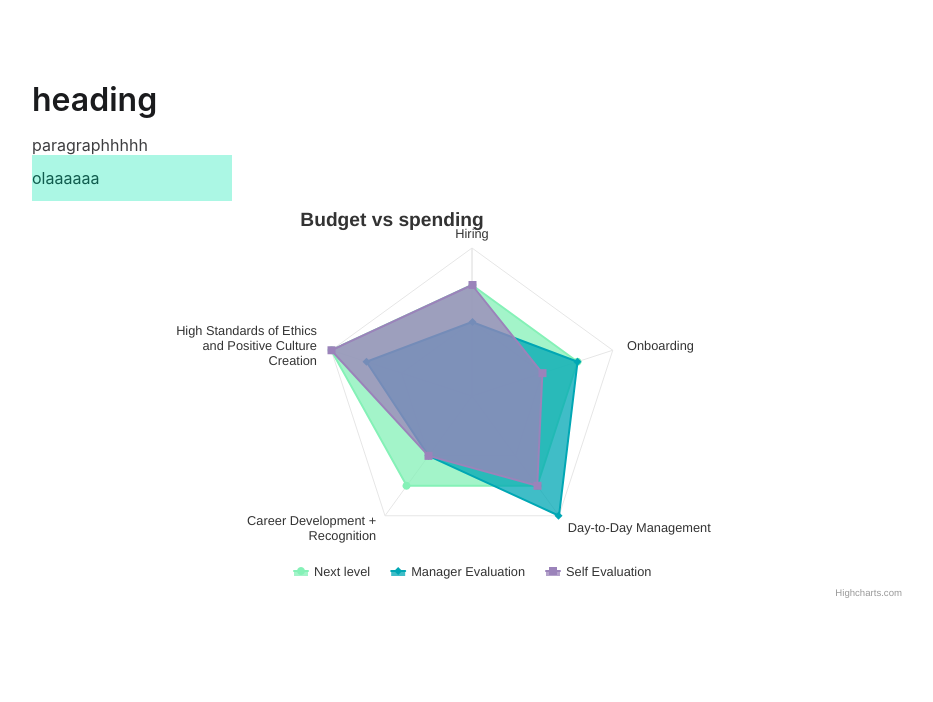
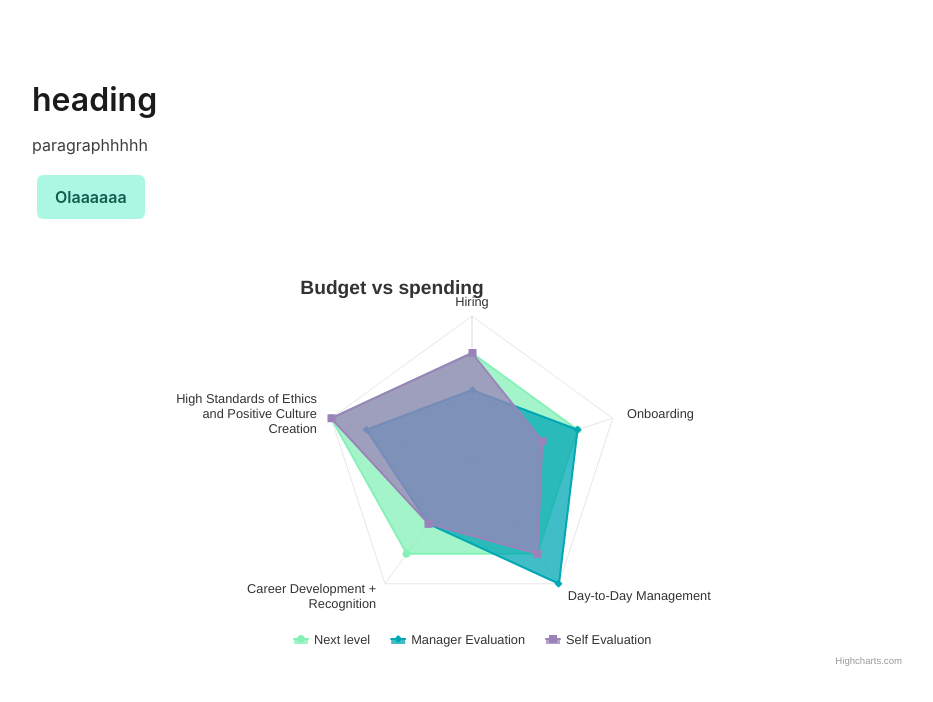
Before and after one commit to pt-br/iceo, a JavaScript app: page / in a window 1280 px wide. Shown: the top 702 px of the page, without its empty margins (168-1101 px from the left). Built offline with nearby package versions, Linux system fonts and the light colour scheme; the HTML template or start-up script is replaced by a standard one.

Commit message:
add 'mg' for custom margins

```diff
--- a/src/components/Button/Button.js
+++ b/src/components/Button/Button.js
@@ -1,8 +1,8 @@
 import { ButtonWrapper, ButtonText } from './Button.style';
 
-export const Button = ({ children, onClick }) => {
+export const Button = ({ children, mg, onClick }) => {
   return (
-    <ButtonWrapper onClick={onClick}>
+    <ButtonWrapper onClick={onClick} mg={mg}>
       <ButtonText>{children}</ButtonText>
     </ButtonWrapper>
   );
--- a/src/components/Button/Button.style.js
+++ b/src/components/Button/Button.style.js
@@ -4,12 +4,23 @@ import { colors } from 'utils';
 
 export const ButtonWrapper = styled.div`
   cursor: pointer;
-  max-width: 200px;
-  padding: 13px 0;
+  user-select: none;
+  border-radius: 6px;
+  padding: 12px 18px;
+  max-width: fit-content;
+  text-align: center;
+  transition: all 0.2s ease-in-out 0s;
   background-color: ${colors.button};
+  ${props => props.mg && `margin: ${props.mg}`};
+
+  &:hover {
+    background-color: ${colors.button_hover};
+  }
 `;
 
 export const ButtonText = styled.div`
   color: ${colors.button_text};
   font-size: 16px;
+  font-weight: 600;
+  text-transform: capitalize;
 `;
--- a/src/components/Heading/Heading.js
+++ b/src/components/Heading/Heading.js
@@ -1,12 +1,12 @@
 import { H1, H3, H4 } from './Heading.style';
 
-export const Heading = ({ children, type = 1 }) => {
+export const Heading = ({ children, mg, type = 1 }) => {
   switch (type) {
     case 3:
-      return <H3>{children}</H3>;
+      return <H3 mg={mg}>{children}</H3>;
     case 4:
-      return <H4>{children}</H4>;
+      return <H4 mg={mg}>{children}</H4>;
     default:
-      return <H1>{children}</H1>;
+      return <H1 mg={mg}>{children}</H1>;
   }
 };
--- a/src/components/Heading/Heading.style.js
+++ b/src/components/Heading/Heading.style.js
@@ -11,16 +11,19 @@ export const H1 = styled.h1`
   ${DefaultStyle};
 
   font-weight: 600;
+  ${props => props.mg && `margin: ${props.mg}`};
 `;
 
 export const H3 = styled.h3`
   ${DefaultStyle};
 
   font-weight: 500;
+  ${props => props.mg && `margin: ${props.mg}`};
 `;
 
 export const H4 = styled.h4`
   ${DefaultStyle};
 
   font-weight: 500;
+  ${props => props.mg && `margin: ${props.mg}`};
 `;
--- a/src/components/Paragraph/Paragraph.js
+++ b/src/components/Paragraph/Paragraph.js
@@ -1,9 +1,9 @@
 import { Regular, Small } from './Paragraph.style';
 
-export const Paragraph = ({ children, small = false }) => {
+export const Paragraph = ({ children, mg, small = false }) => {
   if (small) {
-    return <Small>{children}</Small>;
+    return <Small mg={mg}>{children}</Small>;
   }
 
-  return <Regular>{children}</Regular>;
+  return <Regular mg={mg}>{children}</Regular>;
 };
--- a/src/components/Paragraph/Paragraph.style.js
+++ b/src/components/Paragraph/Paragraph.style.js
@@ -10,10 +10,12 @@ export const Regular = styled.div`
   ${DefaultStyle};
 
   font-size: 16px;
+  ${props => props.mg && `margin: ${props.mg}`};
 `;
 
 export const Small = styled.div`
   ${DefaultStyle};
 
   font-size: 14px;
+  ${props => props.mg && `margin: ${props.mg}`};
 `;
--- a/src/pages/Landing/Landing.js
+++ b/src/pages/Landing/Landing.js
@@ -10,7 +10,9 @@ export const Landing = () => {
     <Page>
       <Heading>heading</Heading>
       <Paragraph>paragraphhhhh</Paragraph>
-      <Button onClick={() => console.log('hehe')}>olaaaaaa</Button>
+      <Button mg="20px 3px 50px 5px" onClick={() => console.log('hehe')}>
+        olaaaaaa
+      </Button>
       <Results />
     </Page>
   );
--- a/src/utils/colors.js
+++ b/src/utils/colors.js
@@ -3,6 +3,7 @@ export const colors = {
   chart_2: '#00A7B4',
   chart_3: '#9B83BA',
   button: '#ABF7E4',
+  button_hover: '#71F0D9',
   button_text: '#105C4E',
 
   gray: '#3E3E40',
```
